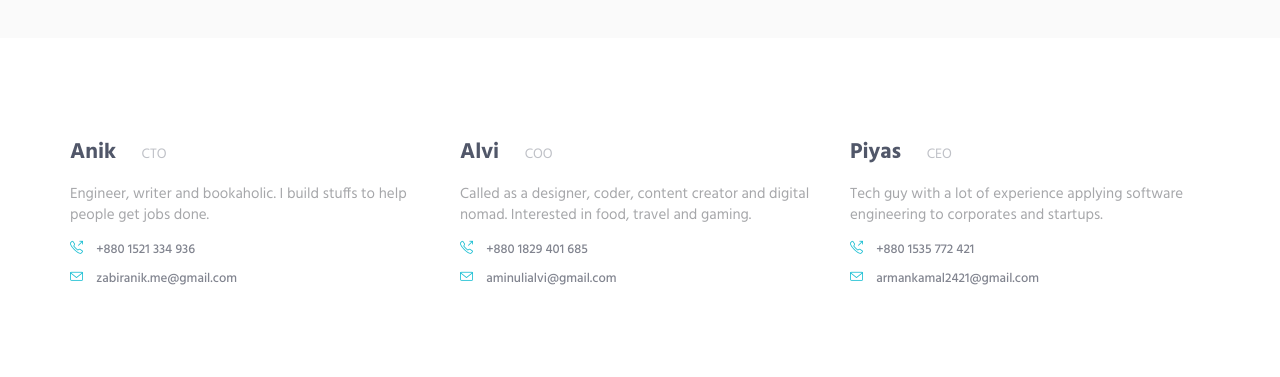
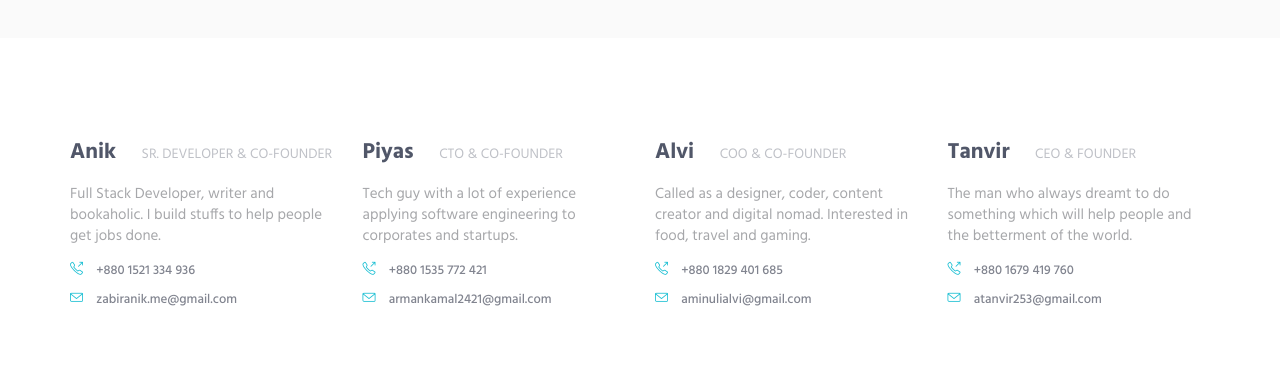
Before and after one commit to aialvi/triamatter-website, a plain HTML site: page index.html in a window 1280 px wide. Shown: the part 3620-3997 px from the top of the page. Drawn offline with Linux system fonts and the light colour scheme.

Commit message:
Added: Tanvir

```diff
--- a/index.html
+++ b/index.html
@@ -80,7 +80,7 @@
                         <div class="carousel-centered">
                             <div class="margin-b-40">
                                 <h1 class="carousel-title">Hi-End Solutions</h1>
-                                <p class="color-white">Triamatter Interactive is a software development and <br>web development company based in Bangladesh offering top nocth software solutions. </p>
+                                <p class="color-white">Triamatter Interactive is a software development and <br>web development company based in Bangladesh offering top notch software solutions. </p>
                             </div>
                             <!-- <a href="#" class="btn-theme btn-theme-sm btn-white-brd text-uppercase">Details</a> -->
                         </div>
@@ -356,9 +356,9 @@
                 <div class="content-lg container">
                     <div class="row">
                         <!-- Contact List -->
-                        <div class="col-sm-4 sm-margin-b-50">
-                            <h3><a href="http://ft-seo.ch/">Anik</a> <span class="text-uppercase margin-l-20">CTO</span></h3>
-                            <p>Engineer, writer and bookaholic. I build stuffs to help people get jobs done.</p>
+                        <div class="col-sm-3 sm-margin-b-50">
+                            <h3><a href="http://ft-seo.ch/">Anik</a> <span class="text-uppercase margin-l-20">Sr. Developer & Co-founder</span></h3>
+                            <p>Full Stack Developer, writer and bookaholic. I build stuffs to help people get jobs done.</p>
                             <ul class="list-unstyled contact-list">
                                 <li><i class="margin-r-10 color-base icon-call-out"></i> +880 1521 334 936</li>
                                 <li><i class="margin-r-10 color-base icon-envelope"></i> zabiranik.me@gmail.com</li>
@@ -367,8 +367,19 @@
                         <!-- End Contact List -->
 
                         <!-- Contact List -->
-                        <div class="col-sm-4 sm-margin-b-50">
-                            <h3><a href="http://ft-seo.ch/">Alvi</a> <span class="text-uppercase margin-l-20">COO</span></h3>
+                        <div class="col-sm-3 sm-margin-b-50">
+                            <h3><a href="http://ft-seo.ch/">Piyas</a> <span class="text-uppercase margin-l-20">CTO & Co-founder</span></h3>
+                            <p>Tech guy with a lot of experience applying software engineering to corporates and startups.</p>
+                            <ul class="list-unstyled contact-list">
+                                <li><i class="margin-r-10 color-base icon-call-out"></i> +880 1535 772 421</li>
+                                <li><i class="margin-r-10 color-base icon-envelope"></i> armankamal2421@gmail.com</li>
+                            </ul>
+                        </div>
+                        <!-- End Contact List -->
+
+                        <!-- Contact List -->
+                        <div class="col-sm-3 sm-margin-b-50">
+                            <h3><a href="http://ft-seo.ch/">Alvi</a> <span class="text-uppercase margin-l-20">COO & Co-founder</span></h3>
                             <p> Called as a designer, coder, content creator and digital nomad. Interested in food, travel and gaming.</p>
                             <ul class="list-unstyled contact-list">
                                 <li><i class="margin-r-10 color-base icon-call-out"></i> +880 1829 401 685</li>
@@ -377,13 +388,14 @@
                         </div>
                         <!-- End Contact List -->
 
+
                         <!-- Contact List -->
-                        <div class="col-sm-4 sm-margin-b-50">
-                            <h3><a href="http://ft-seo.ch/">Piyas</a> <span class="text-uppercase margin-l-20">CEO</span></h3>
-                            <p>Tech guy with a lot of experience applying software engineering to corporates and startups.</p>
+                        <div class="col-sm-3 sm-margin-b-50">
+                            <h3><a href="http://ft-seo.ch/">Tanvir</a> <span class="text-uppercase margin-l-20">CEO & Founder</span></h3>
+                            <p>The man who always dreamt to do something which will help people and the betterment of the world.</p>
                             <ul class="list-unstyled contact-list">
-                                <li><i class="margin-r-10 color-base icon-call-out"></i> +880 1535 772 421</li>
-                                <li><i class="margin-r-10 color-base icon-envelope"></i> armankamal2421@gmail.com</li>
+                                <li><i class="margin-r-10 color-base icon-call-out"></i> +880 1679 419 760</li>
+                                <li><i class="margin-r-10 color-base icon-envelope"></i> atanvir253@gmail.com</li>
                             </ul>
                         </div>
                         <!-- End Contact List -->
```
